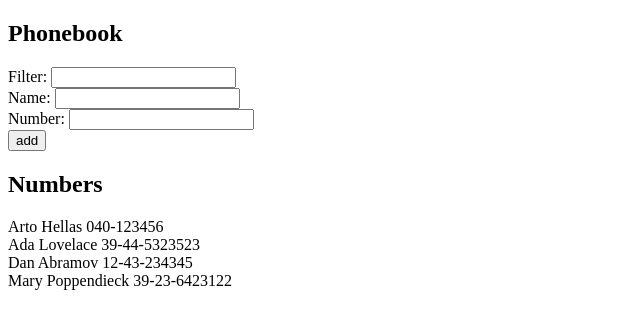
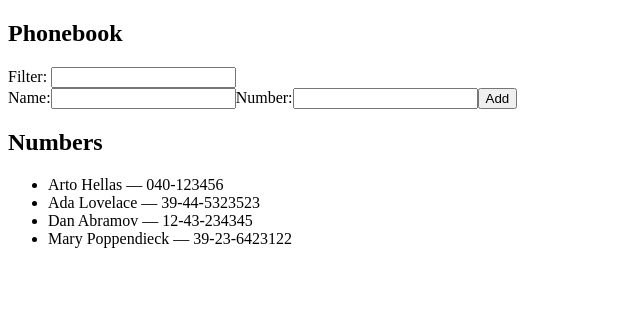
Before and after one commit to AlimpicAleksandar03/fullstackopen, a React (Create React App) app in the folder exercises/part2/exercises_2.6-2.10/: page / in a window 1280 px wide. Shown: the top 328 px of the page, without its empty margins (0-640 px from the left). Built offline with nearby package versions, Linux system fonts and the light colour scheme.

Commit message:
Use valid HTML

```diff
--- a/exercises/part2/exercises_2.6-2.10/src/App.js
+++ b/exercises/part2/exercises_2.6-2.10/src/App.js
@@ -55,22 +55,22 @@ const App = () => {
     return (
         <div>
             <h2>Phonebook</h2>
-            <div>
+            <label>
                 Filter: <input onChange={updateFilter} />
-            </div>
+            </label>
             <form onSubmit={addPerson}>
-                <div>
-                    Name: <input value={newName} onChange={updateName} />
-                </div>
-                <div>
-                    Number: <input value={newNumber} onChange={updateNumber} />
-                </div>
-                <div>
-                    <button type="submit">add</button>
-                </div>
+                <label>
+                    Name:
+                    <input value={newName} onChange={updateName} />
+                </label>
+                <label>
+                    Number:
+                    <input value={newNumber} onChange={updateNumber} />
+                </label>
+                <button type="submit">Add</button>
             </form>
             <h2>Numbers</h2>
-            <div>
+            <ul>
                 {peopleList.map((person) => (
                     <Person
                         name={person.name}
@@ -78,15 +78,15 @@ const App = () => {
                         key={person.id}
                     />
                 ))}
-            </div>
+            </ul>
         </div>
     );
 };
 const Person = ({ name, number }) => {
     return (
-        <div>
-            {name} {number}
-        </div>
+        <li>
+            {name} &mdash; {number}
+        </li>
     );
 };
 
```
